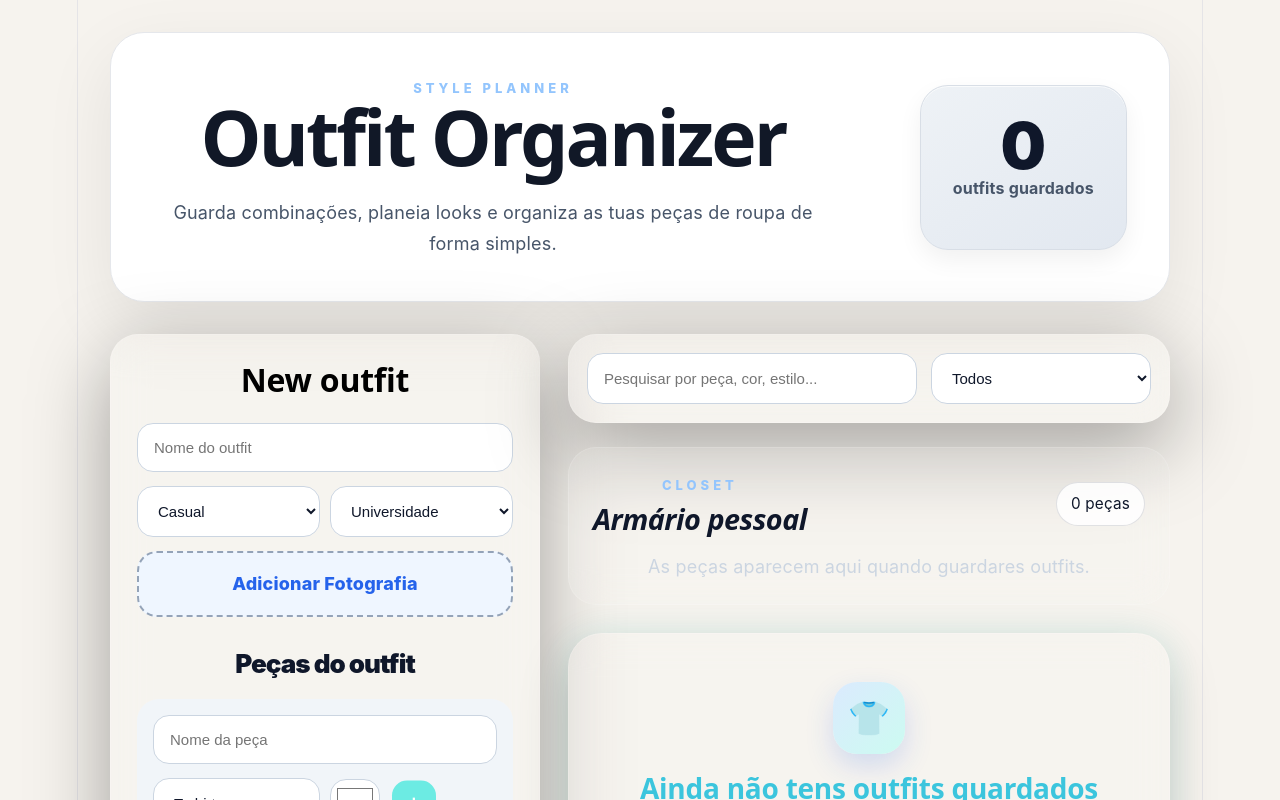
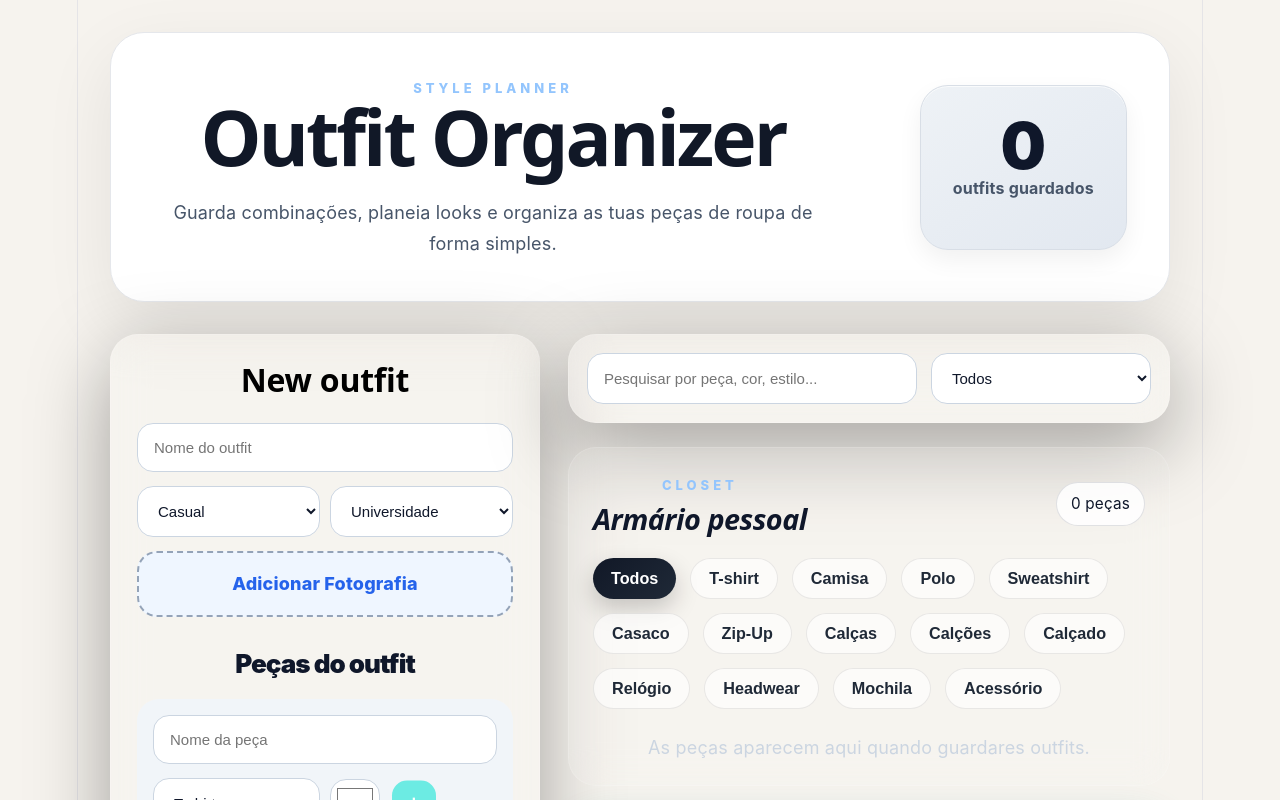
Before and after one commit to ptav2006/outfit-organizer, a React (Vite) app: page / in a window 1280 px wide. Shown: the top 800 px of the page. Built offline with nearby package versions, Linux system fonts and the light colour scheme.

Commit message:
chips perfeitos

```diff
--- a/src/App.css
+++ b/src/App.css
@@ -1094,3 +1094,39 @@ body {
 .suggestionColor:first-child {
   margin-left: 0;
 }
+
+.closetFilters {
+  display: flex;
+  flex-wrap: wrap;
+  gap: 14px;
+  margin: 22px 0 26px;
+}
+
+/* chip normal */
+.filterChip {
+  padding: 10px 18px;
+  border-radius: 999px;
+  border: 1px solid rgba(0,0,0,0.08);
+  background: rgba(255,255,255,0.6);
+  color: #1f2937;
+  font-weight: 600;
+  font-size: 0.9rem;
+  cursor: pointer;
+
+  transition: all 0.25s ease;
+}
+
+/* hover */
+.filterChip:hover {
+  background: #ffffff;
+  transform: translateY(-2px);
+  box-shadow: 0 8px 18px rgba(0,0,0,0.08);
+}
+
+/* ativo (tipo o "Todos" da imagem) */
+.filterChip.active {
+  background: linear-gradient(135deg, #111827, #1f2937);
+  color: #fff;
+  border: none;
+  box-shadow: 0 10px 24px rgba(0,0,0,0.2);
+}
--- a/src/App.jsx
+++ b/src/App.jsx
@@ -2,10 +2,12 @@ import "./App.css";
 import { useEffect, useMemo, useState } from "react";
 
 const categories = [
-  "T-shirt", "Camisa", "Polo", "Sweatshirt", "Casaco",
-  "Calças", "Calções", "Fato", "Calçado",
-  "Relógio", "Cinto", "Mochila", "Acessório"
+  "T-shirt", "Camisa", "Polo", "Sweatshirt", "Casaco", "Zip-Up",
+  "Calças", "Calções", "Calçado", "Relógio",
+  "Headwear", "Mochila", "Acessório"
 ];
+
+const closetFilters = ["Todos", ...categories];
 
 const outfitStyles = [
   "Casual",
@@ -39,11 +41,33 @@ export default function App() {
   const [deletingId, setDeletingId] = useState(null);
   const [draggedId, setDraggedId] = useState(null);
   const [closedSuggestions, setClosedSuggestions] = useState([]);
+  const [closetFilter, setClosetFilter] = useState("Todos");
 
   const [closetItems, setClosetItems] = useState(() => {
     const saved = localStorage.getItem("closetItems");
     return saved ? JSON.parse(saved) : [];
   });
+
+  const computedClosetItems = useMemo(() => {
+    const allPieces = outfits.flatMap((o) => o.pieces || []);
+
+    const unique = [];
+    const seen = new Set();
+
+    allPieces.forEach((item) => {
+      const key = item.name + item.category;
+      if (!seen.has(key)) {
+        seen.add(key);
+        unique.push(item);
+      }
+    });
+
+    return unique;
+  }, [outfits]);
+
+  const filteredCloset = computedClosetItems.filter((item) =>
+  closetFilter === "Todos" || item.category === closetFilter
+  );
 
   const [form, setForm] = useState({
     title: "",
@@ -498,14 +522,26 @@ export default function App() {
                   <h2>Armário pessoal</h2>
                 </div>
 
-                <span>{closetItems.length} peças</span>
+                <span>{filteredCloset.length} peças</span>
+              </div>
+
+              <div className="closetFilters">
+                {["Todos", ...categories].map((cat) => (
+                  <button
+                    key={cat}
+                    className={`filterChip ${closetFilter === cat ? "active" : ""}`}
+                    onClick={() => setClosetFilter(cat)}
+                  >
+                    {cat}
+                  </button>
+                ))}
               </div>
 
               {closetItems.length === 0 ? (
                 <p className="closetEmpty">As peças aparecem aqui quando guardares outfits.</p>
               ) : (
                 <div className="closetGrid">
-                  {closetItems.map((item) => (
+                  {filteredCloset.map((item) => (
                     <div
                       className="closetItem"
                       key={item.id}
```
